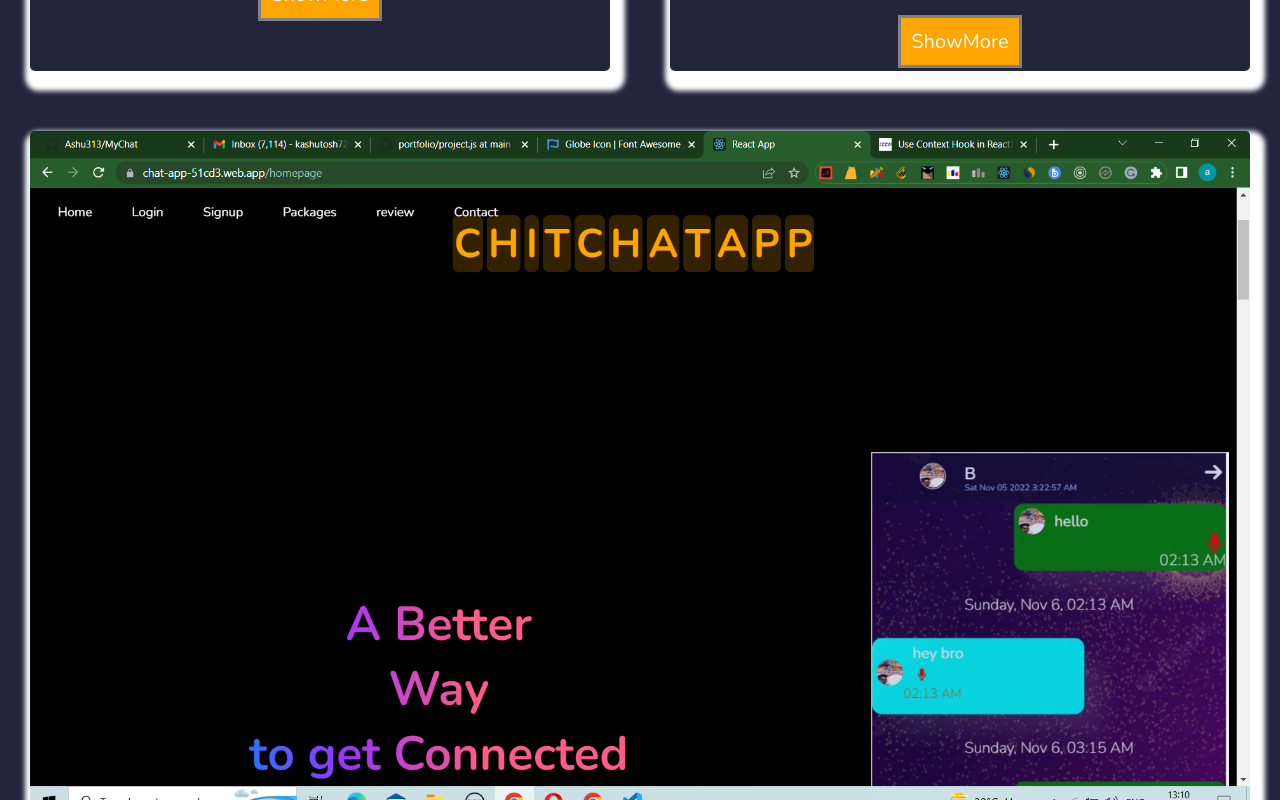
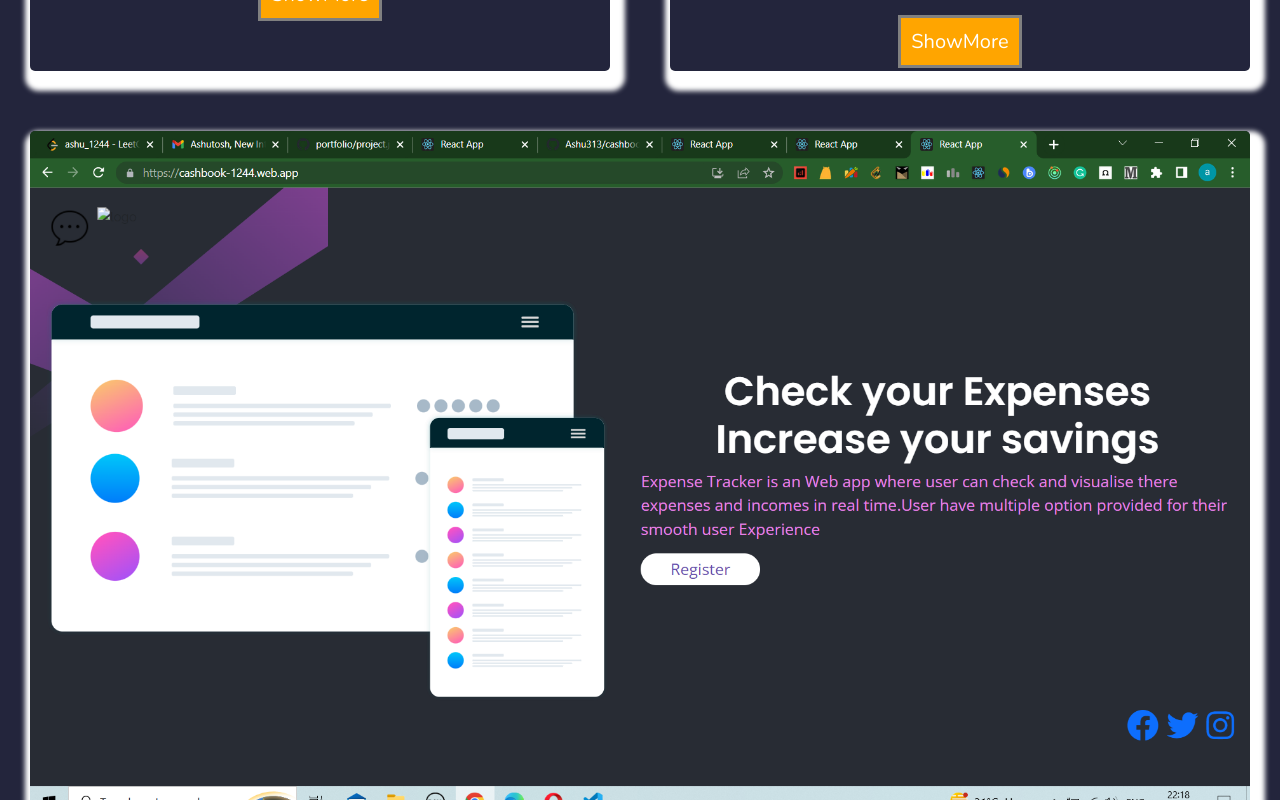
Before and after one commit to Ashu313/portfolio, a React (Create React App) app: page / in a window 1280 px wide. Shown: the part 4360-5160 px from the top of the page. Built offline with nearby package versions, Linux system fonts and the light colour scheme; some icons are missing.

Commit message:
Update project.js

```diff
--- a/src/project_all/project.js
+++ b/src/project_all/project.js
@@ -117,7 +117,7 @@ const Project=()=>{
          </div>
          <div className="project">
             <div className="project-image">
-            <img src="/images/chatApp.png" alt=""></img>
+            <img src="/images/Screenshot (74).png" alt=""></img>
             </div>
             <div className="project-detail">
                 <h1>Cashbook</h1>
```
